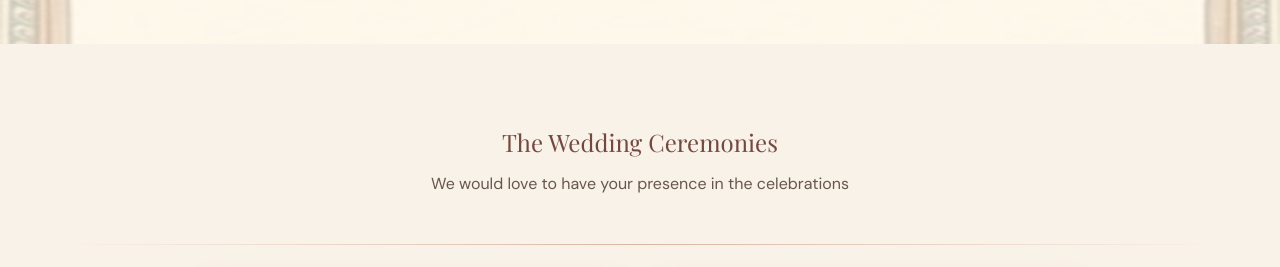
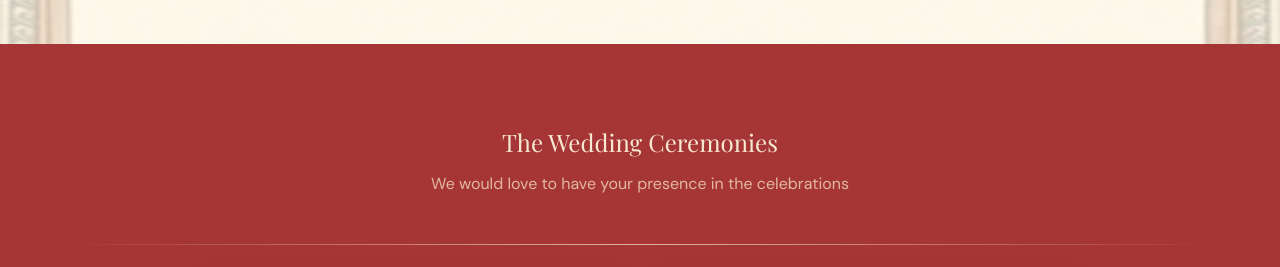
Before and after one commit to nidhidilesh/wedding-invite, a plain HTML site: page index.html in a window 1280 px wide. Shown: the part 1040-1307 px from the top of the page. Drawn offline with nearby package versions, Linux system fonts and the light colour scheme; a script that the page names is missing.

Commit message:
changed colour

```diff
--- a/index.html
+++ b/index.html
@@ -218,11 +218,11 @@
      <p data-template-id="closing-names" class="canva-text serif mt-2 hero-reveal" style="font-size: 17px; color: rgb(40, 92, 88); font-weight: 400; font-style: normal;">Sneha &amp; Krisha</p>
     </div>
    </section>
-   <section id="ceremonies" data-template-id="ceremonies-section" class="canva-section w-full px-5 py-16 sm:py-20" style="background: rgb(249, 242, 232);">
+   <section id="ceremonies" data-template-id="ceremonies-section" class="canva-section w-full px-5 py-16 sm:py-20" style="background: rgb(166, 54, 54);">
     <div class="max-w-6xl mx-auto">
      <div class="text-center mb-12">
-      <h2 data-template-id="ceremonies-title" class="canva-text serif hero-reveal" style="font-size: 24px; color: rgb(117, 71, 63); font-weight: 400; font-style: normal;">The Wedding Ceremonies</h2>
-      <p data-template-id="ceremonies-intro" class="canva-text mt-3 hero-reveal" style="font-size: 16px; color: rgb(103, 86, 76); font-weight: 400; font-style: normal;">We would love to have your presence in the celebrations</p>
+      <h2 data-template-id="ceremonies-title" class="canva-text serif hero-reveal" style="font-size: 24px; color: rgb(246, 233, 210); font-weight: 400; font-style: normal;">The Wedding Ceremonies</h2>
+      <p data-template-id="ceremonies-intro" class="canva-text mt-3 hero-reveal" style="font-size: 16px; color: rgb(225, 184, 160); font-weight: 400; font-style: normal;">We would love to have your presence in the celebrations</p>
      </div>
      <section class="mb-14" aria-labelledby="day-one-title">
       <div class="section-rule mb-6"></div>
```
